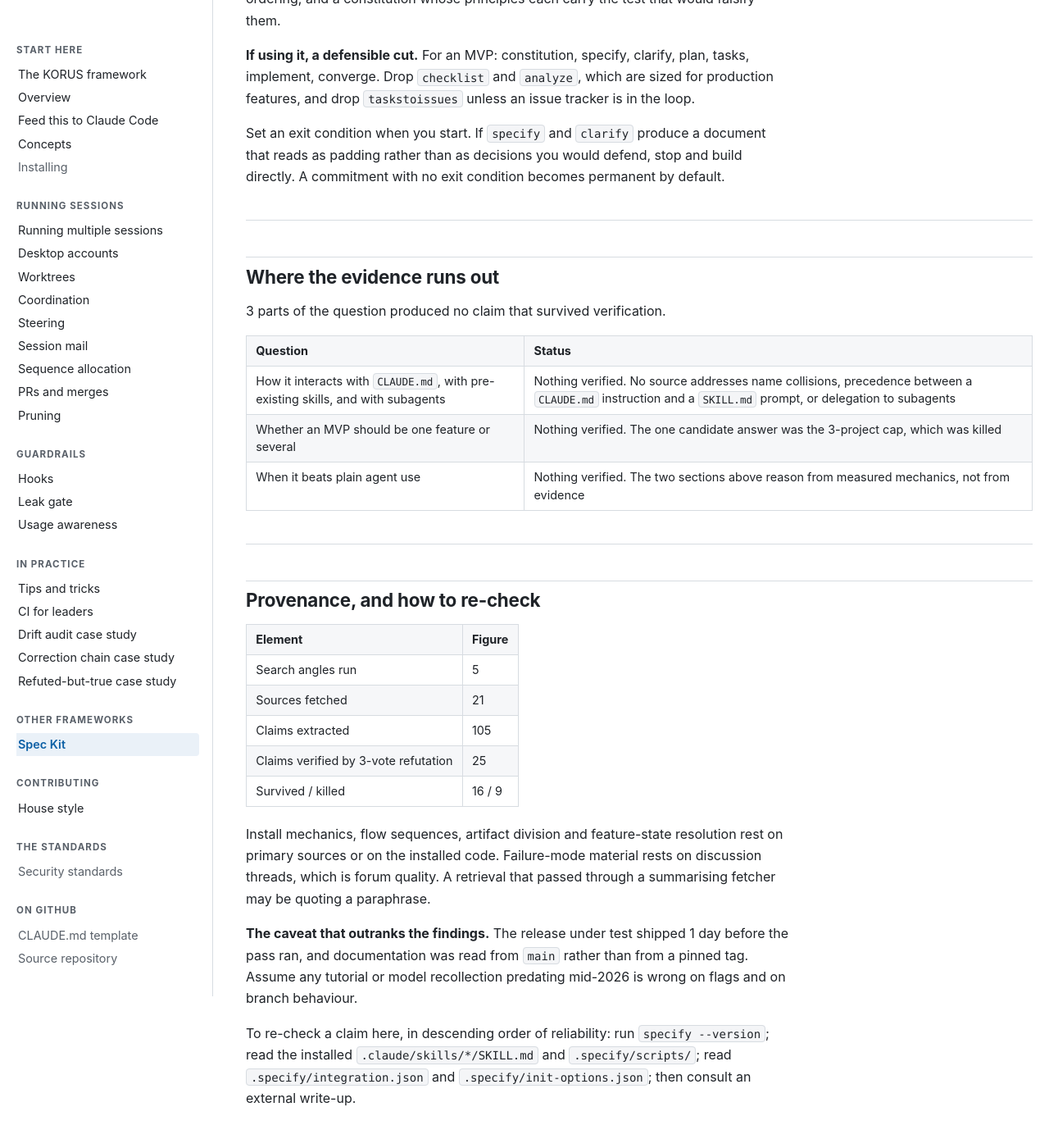
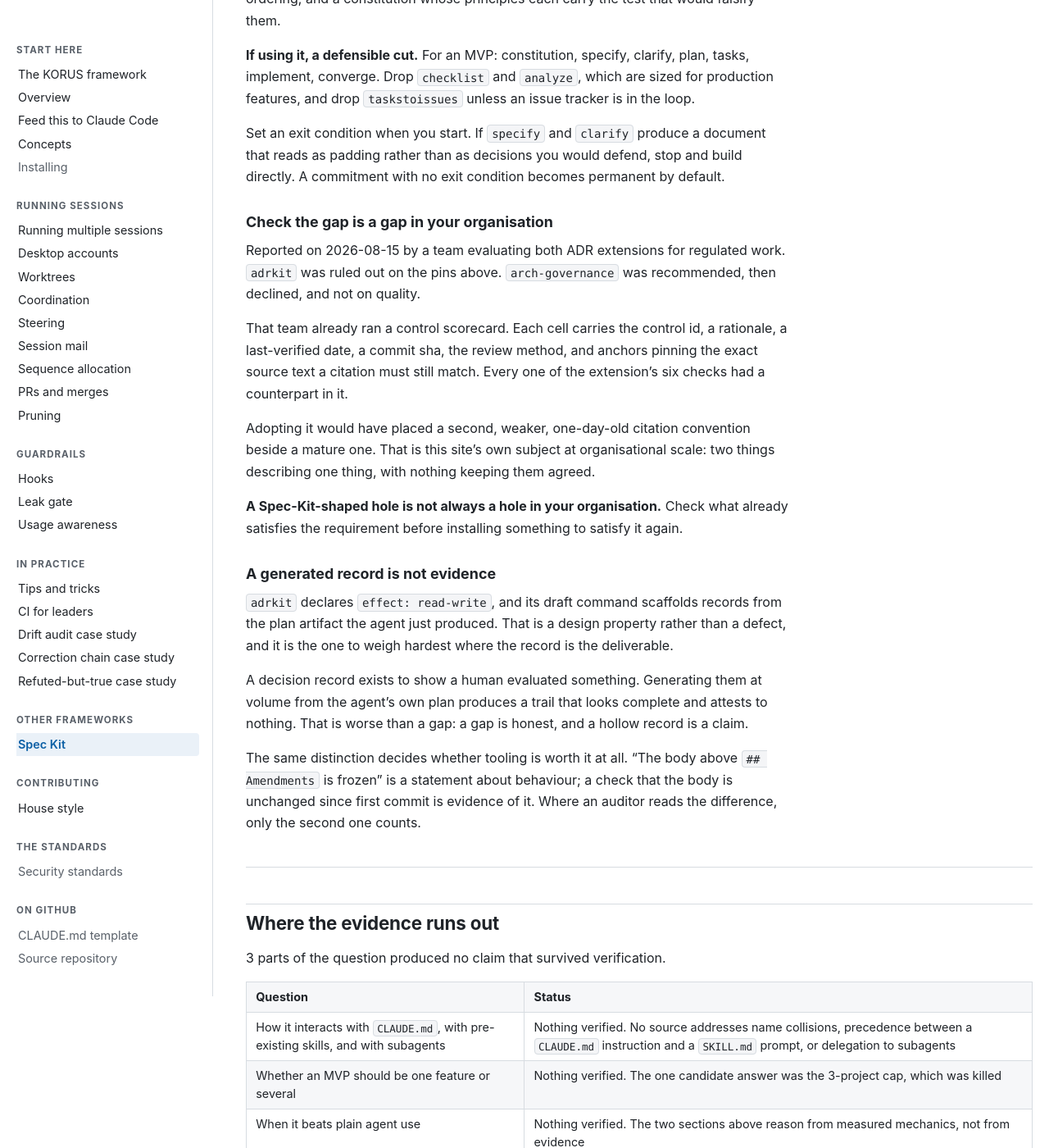
Before and after one commit to wshallwshall/claude-multisession, a Jekyll site: the page built from docs/FRAMEWORK-spec-kit.md, in a window 1280 px wide and 1400 px high, scrolled down 9217 px. Shown: the whole window at 82% size. Built offline with Jekyll 4.4.1, drawn with Linux system fonts in a browser that asks for light colours.

Commit message:
Land the duplication reversal, and update the handoff for brief revision 3
The most transferable finding in the third revision is a decision that was
reversed. A team evaluating both ADR extensions for regulated work ruled out
adrkit on its pins, recommended arch-governance, then declined it -- not on
quality, on duplication. They already ran a control scorecard whose cells
carry a rationale, a last-verified date, a commit sha, the review method,
and anchors pinning the exact source text a citation must still match, and
every one of the extension's six checks had a counterpart in it.

Adopting it would have put a second, weaker, one-day-old citation convention
beside a mature one. That is this site's own subject at organisational
scale, which is why it belongs here rather than in the brief it came from.
A Spec-Kit-shaped hole is not always a hole in your organisation.

Also landed: a generated record is not evidence. adrkit is effect:
read-write and drafts records from the plan artifact the agent just wrote.
Where the record is the deliverable, that yields a trail that looks complete
and attests to nothing, and a gap is honest where a hollow record is a
claim. The same line separates a convention from evidence -- "the body above
## Amendments is frozen" is a statement about behaviour, and a check that it
is unchanged since first commit is proof of it.

The compliance mapping is still held, and the handoff now records that its
own author marks it unverified: the framing "came from the sending project's
owner and was taken as given". Being handed it three times is not
corroboration.

173 tests, the same 5 pandoc-environment failures. The long-sentence ratchet
fired twice during this work and both were rewritten rather than baselined.

Co-Authored-By: Claude Opus 5 <noreply@anthropic.com>
Claude-Session: https://claude.ai/code/session_01VwhjHSMA753Yv54BPoNHmb

```diff
--- a/docs/FRAMEWORK-spec-kit.md
+++ b/docs/FRAMEWORK-spec-kit.md
@@ -324,6 +324,36 @@ Set an exit condition when you start. If `specify` and `clarify` produce a docum
 padding rather than as decisions you would defend, stop and build directly. A commitment with no
 exit condition becomes permanent by default.
 
+### Check the gap is a gap in your organisation
+
+Reported on 2026-08-15 by a team evaluating both ADR extensions for regulated work. `adrkit` was
+ruled out on the pins above. `arch-governance` was recommended, then declined, and not on quality.
+
+That team already ran a control scorecard. Each cell carries the control id, a rationale, a
+last-verified date, a commit sha, the review method, and anchors pinning the exact source text a
+citation must still match. Every one of the extension's six checks had a counterpart in it.
+
+Adopting it would have placed a second, weaker, one-day-old citation convention beside a mature one.
+That is this site's own subject at organisational scale: two things describing one thing, with
+nothing keeping them agreed.
+
+**A Spec-Kit-shaped hole is not always a hole in your organisation.** Check what already satisfies
+the requirement before installing something to satisfy it again.
+
+### A generated record is not evidence
+
+`adrkit` declares `effect: read-write`, and its draft command scaffolds records from the plan
+artifact the agent just produced. That is a design property rather than a defect, and it is the one
+to weigh hardest where the record is the deliverable.
+
+A decision record exists to show a human evaluated something. Generating them at volume from the
+agent's own plan produces a trail that looks complete and attests to nothing. That is worse than a
+gap: a gap is honest, and a hollow record is a claim.
+
+The same distinction decides whether tooling is worth it at all. "The body above `## Amendments` is
+frozen" is a statement about behaviour; a check that the body is unchanged since first commit is
+evidence of it. Where an auditor reads the difference, only the second one counts.
+
 ---
 
 ## Where the evidence runs out
```
Also changed, not shown: HANDOFF.md (+30 -1 lines).
